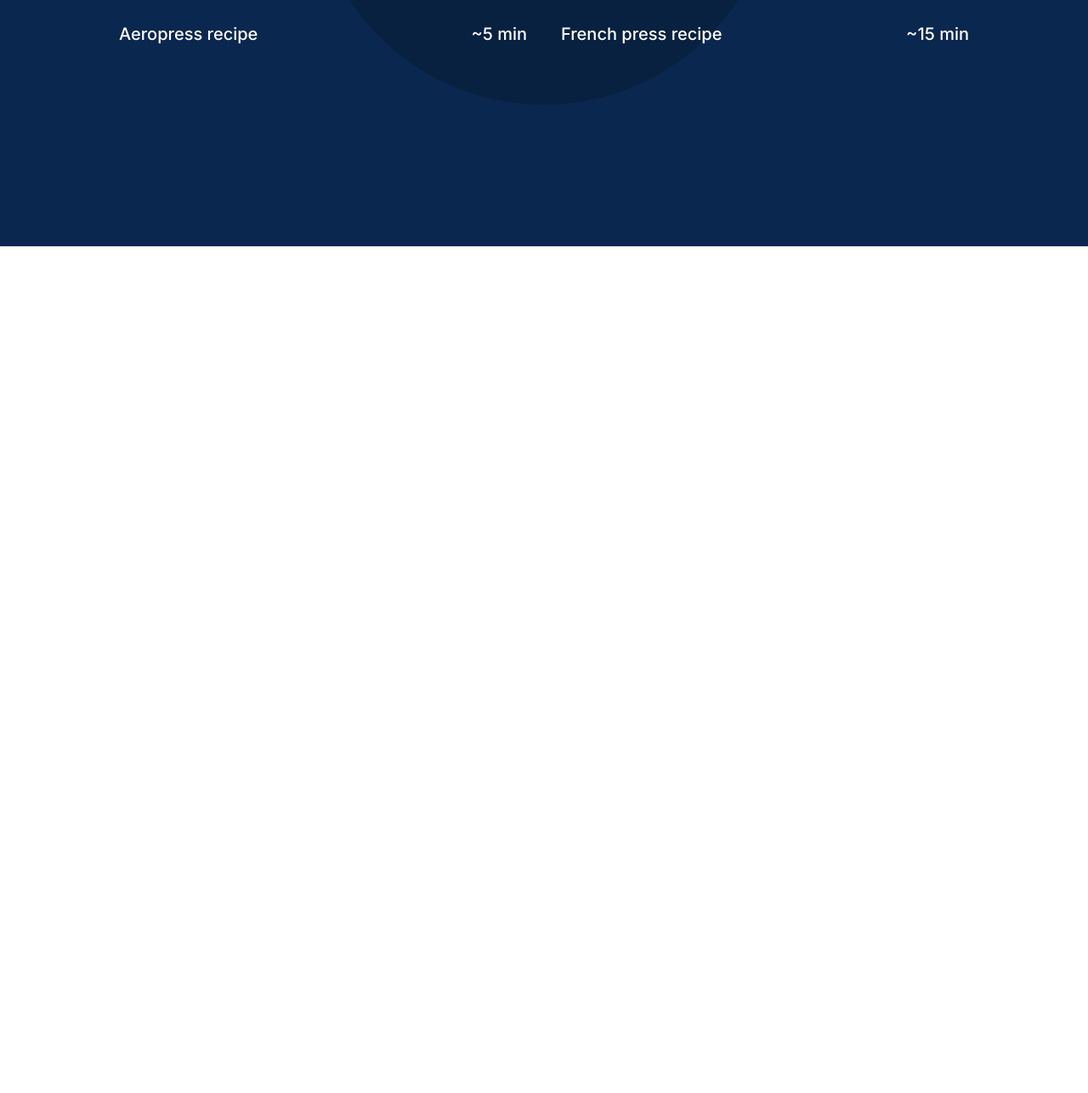
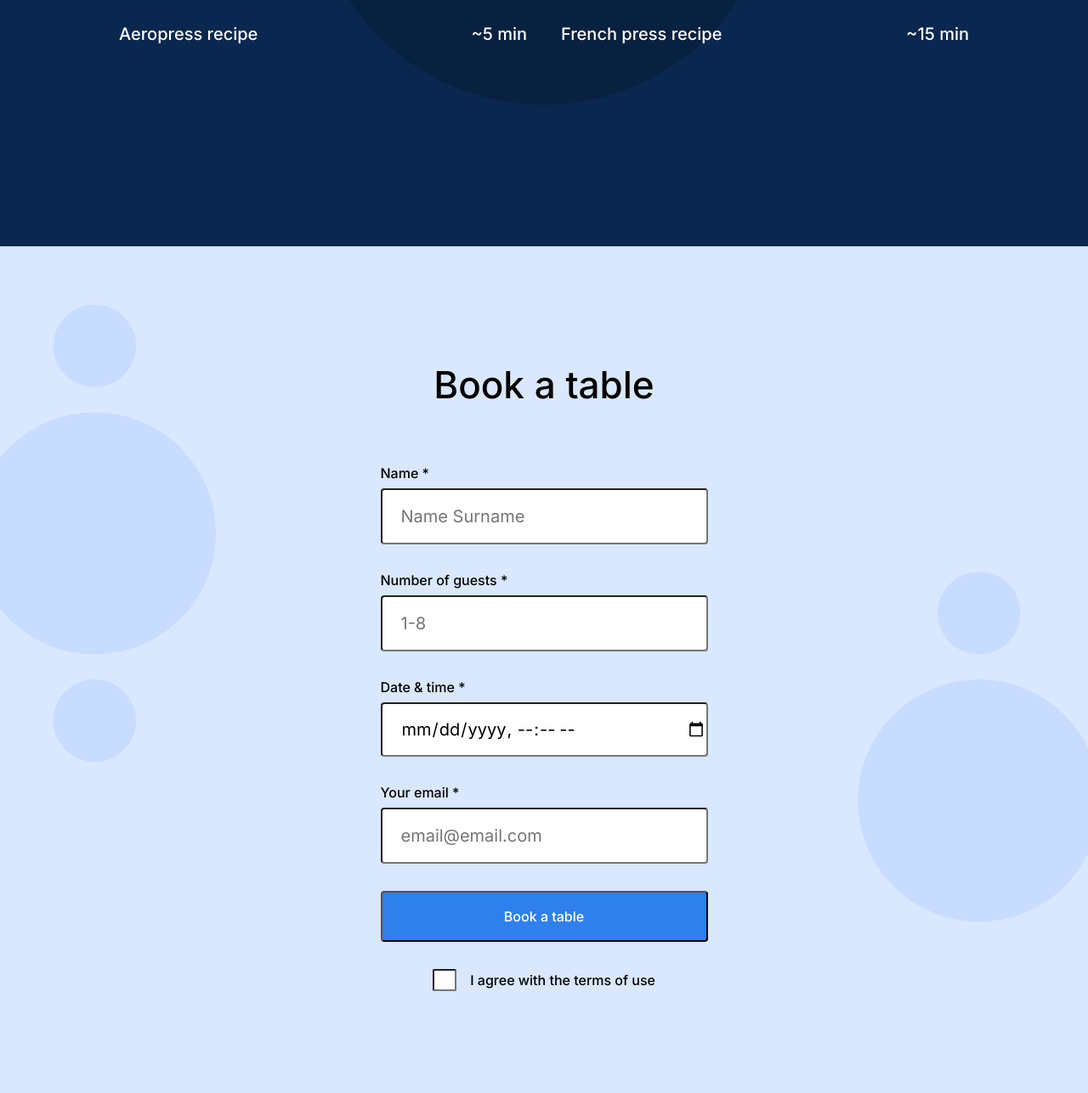
Before and after one commit to JerryWJackson/se_project_coffeeshop, a plain HTML site: page index.html in a window 1280 px wide. Shown: the part 1442-2729 px from the top of the page at 85% size. Before the commit the page ends 1732 px from the top, so only its background shows below. Drawn offline with Linux system fonts and the light colour scheme.

Commit message:
added reservations sectionn to site.

```diff
--- a/index.html
+++ b/index.html
@@ -96,7 +96,57 @@
           </div>
         </section>
         <section class="menu" id="menu"></section>
-        <section class="reservation" id="reservation"></section>
+        <section class="reservation" id="reservation">
+          <h2 class="reservation__title">Book a table</h2>
+          <form class="reservation__form form">
+            <fieldset class="form__fieldset">
+              <label for="name" class="form__label">Name *</label>
+              <input
+                type="text"
+                class="form__input"
+                id="name"
+                placeholder="Name Surname"
+                required
+              />
+              <label for="number-of-guests" class="form__label"
+                >Number of guests *</label
+              >
+              <input
+                type="number"
+                min="1"
+                max="8"
+                class="form__input"
+                id="number-of-guests"
+                placeholder="1-8"
+                required
+              />
+              <label for="desired-time" class="form__label"
+                >Date & time *</label
+              >
+              <input
+                type="datetime-local"
+                class="form__input"
+                id="desired-time"
+                required
+              />
+              <label for="email" class="form__label">Your email *</label>
+              <input
+                type="email"
+                class="form__input"
+                id="email"
+                placeholder="email@email.com"
+                required
+              />
+            </fieldset>
+            <button type="submit" class="form__button">Book a table</button>
+            <span class="form__checkbox-block"
+              ><label class="form__label">
+                <input class="form__checkbox" required />
+                I agree with the terms of use
+              </label></span
+            >
+          </form>
+        </section>
         <section class="about" id="about"></section>
       </main>
       <footer class="footer"></footer>
--- a/pages/index.css
+++ b/pages/index.css
@@ -137,9 +137,85 @@
 }
 
 .menu {
+  margin: 0 0 0;
+  padding: 0 0 0;
 }
 
 .reservation {
+  background-color: #d9e7ff;
+  background-image: url("../images/background_reservation.svg");
+  background-position: center;
+  background-size: cover;
+  margin: 0 0 0;
+  padding: 0 0 0;
+  align-content: center;
+  color: #000000;
+}
+
+.reservation__title {
+  text-align: center;
+  font-weight: 500;
+  font-size: 44px;
+  line-height: 52px;
+  padding-top: 100px;
+}
+
+.reservation__form {
+  display: flex;
+  flex-direction: column;
+  width: 100%;
+}
+
+.form {
+  max-width: 385px;
+  margin: auto;
+}
+
+.form__fieldset {
+  display: flex;
+  flex-direction: column;
+  border-style: none;
+  margin-inline-start: 0;
+  margin-inline-end: 0;
+  padding-block-start: 0;
+  padding-inline-start: 0;
+  padding-inline-end: 0;
+  padding-block-end: 0;
+}
+
+.form__label {
+  padding-top: 32px;
+  padding-bottom: 8px;
+  font-weight: 500;
+}
+
+.form__input {
+  border-radius: 4px;
+  height: 60px;
+  font-size: 20px;
+  line-height: 30px;
+  padding-inline-start: 22px;
+}
+
+.form__button {
+  border-radius: 4px;
+  height: 60px;
+  margin: 32px 0 32px;
+  background-color: #2f80ed;
+  color: #ffffff;
+  font-weight: 500;
+}
+
+.form__checkbox-block {
+  align-self: center;
+}
+
+.form__checkbox {
+  border-radius: 2px;
+  height: 20px;
+  width: 20px;
+  margin-right: 12px;
+  margin-bottom: 120px;
 }
 
 .about {
```
